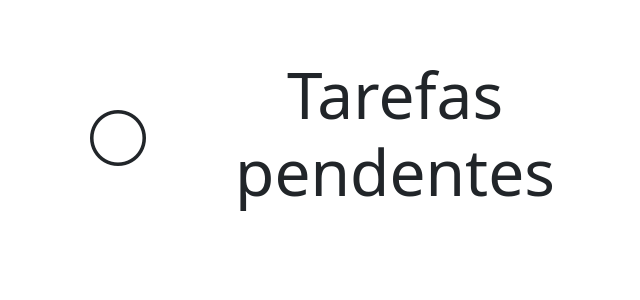
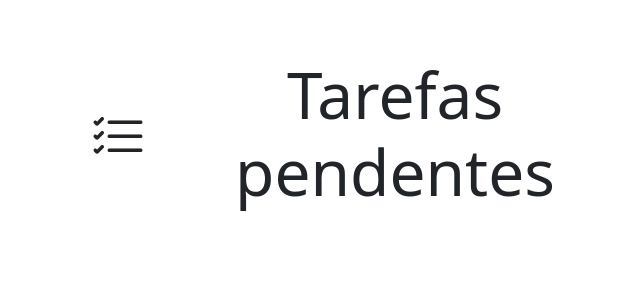
Before and after one commit to WloiolaNet/django-auth-crud, a Django app: page /tasks/ in a window 1280 px wide. Shown: the part 183-483 px from the top of the page, without its empty margins (277-917 px from the left). Run offline with Django 5.2, Linux system fonts and the light colour scheme; a user stored in the database is signed in; data comes from the database, SQL or seed files in the repository.

Commit message:
commit DEBUG

```diff
--- a/tasks/templates/tasks.html
+++ b/tasks/templates/tasks.html
@@ -6,7 +6,7 @@
         <div class="col-md-6 offset-md-3">
             <div class="d-flex align-items-center justify-content-center py-5">
                 {% if title == 'Tarefas pendentes' %}
-                <i class="bi bi-circle display-4 me-2"></i>
+                <i class="bi bi-list-check display-4 me-2"></i>
                 <h1 class="text-center display-3 py-5">{{ title }}</h1>
                 {% else %}
                 <i class="bi bi-check-circle display-4 me-2"></i>
```
